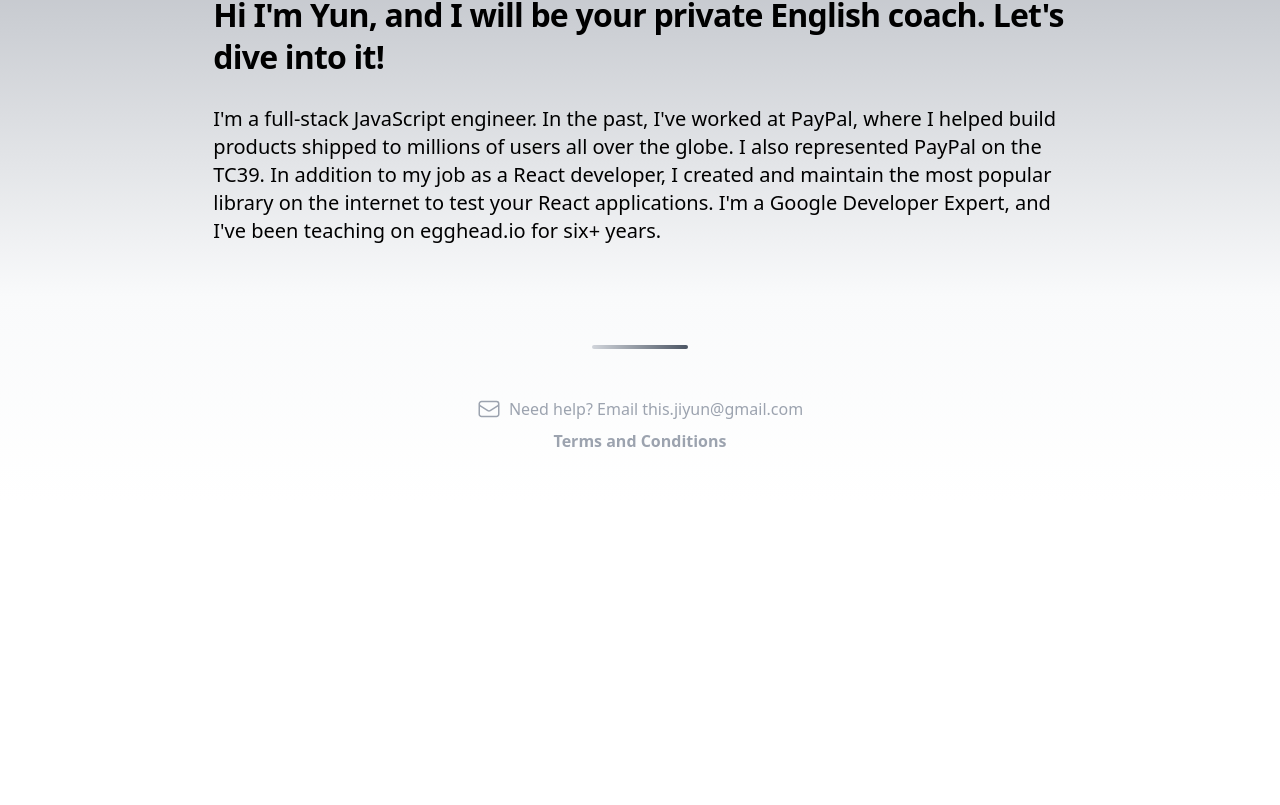
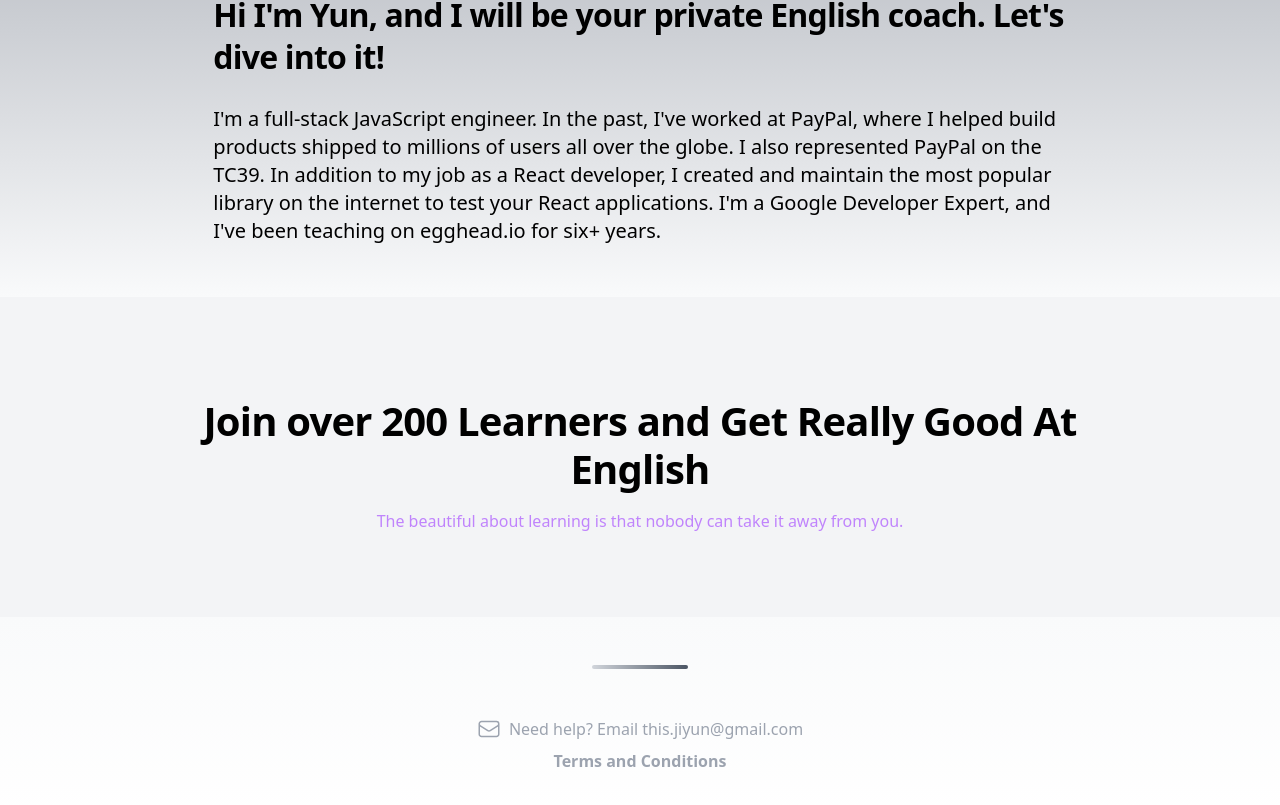
Before and after one commit to actuallyyun/learn-english-with-yun, a Next.js app in the folder nextjs-blog/: page / in a window 1280 px wide. Shown: the part 4867-5672 px from the top of the page. Before the commit the page ends 5368 px from the top, so only its background shows below. Built offline with nearby package versions, Linux system fonts and the light colour scheme.

Commit message:
add join section

```diff
--- a/nextjs-blog/pages/index.js
+++ b/nextjs-blog/pages/index.js
@@ -271,6 +271,14 @@ useEffect(()=>{
         </div>
 
         </div>
+
+      {/*Join Section */}
+      <div className="w-full bg-gray-100 h-80 flex items-center text-center">
+        <div className='w-3/4 m-auto'>
+          <p className={`${utilStyles.heading2Xl}`}>Join over 200 Learners and Get Really Good At English</p>
+          <p className='text-purple-400'>The beautiful about learning is that nobody can take it away from you.</p>
+        </div>
+      </div>
       {/*Footer Section */}
       <footer className='container text-center  text-gray-400 bg-gradient-to-b from-gray-50 to-white pb-10 '>
         <div className='w-24 h-1 my-12 bg-gradient-to-r from-gray-300 to-gray-600 rounded-full mx-auto'></div>
```
